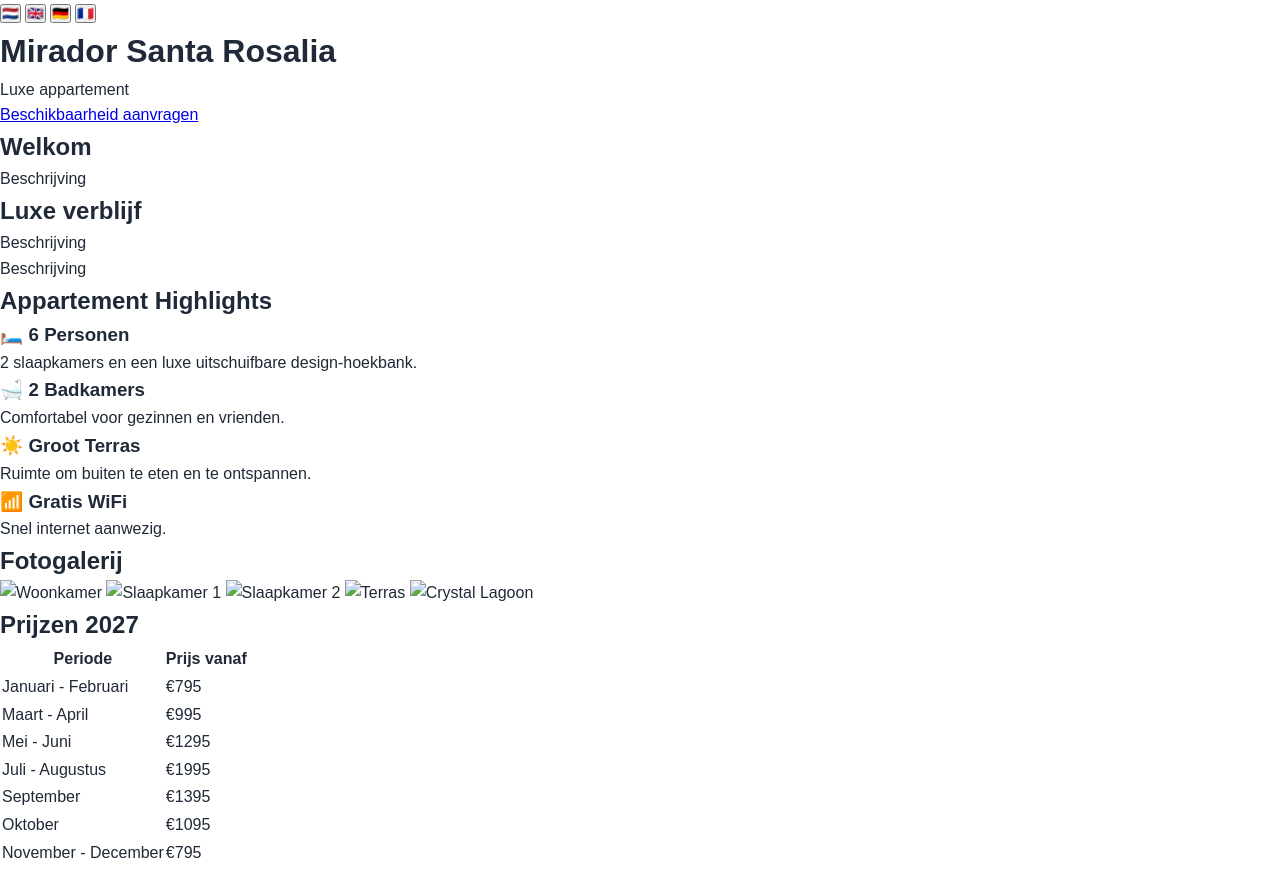
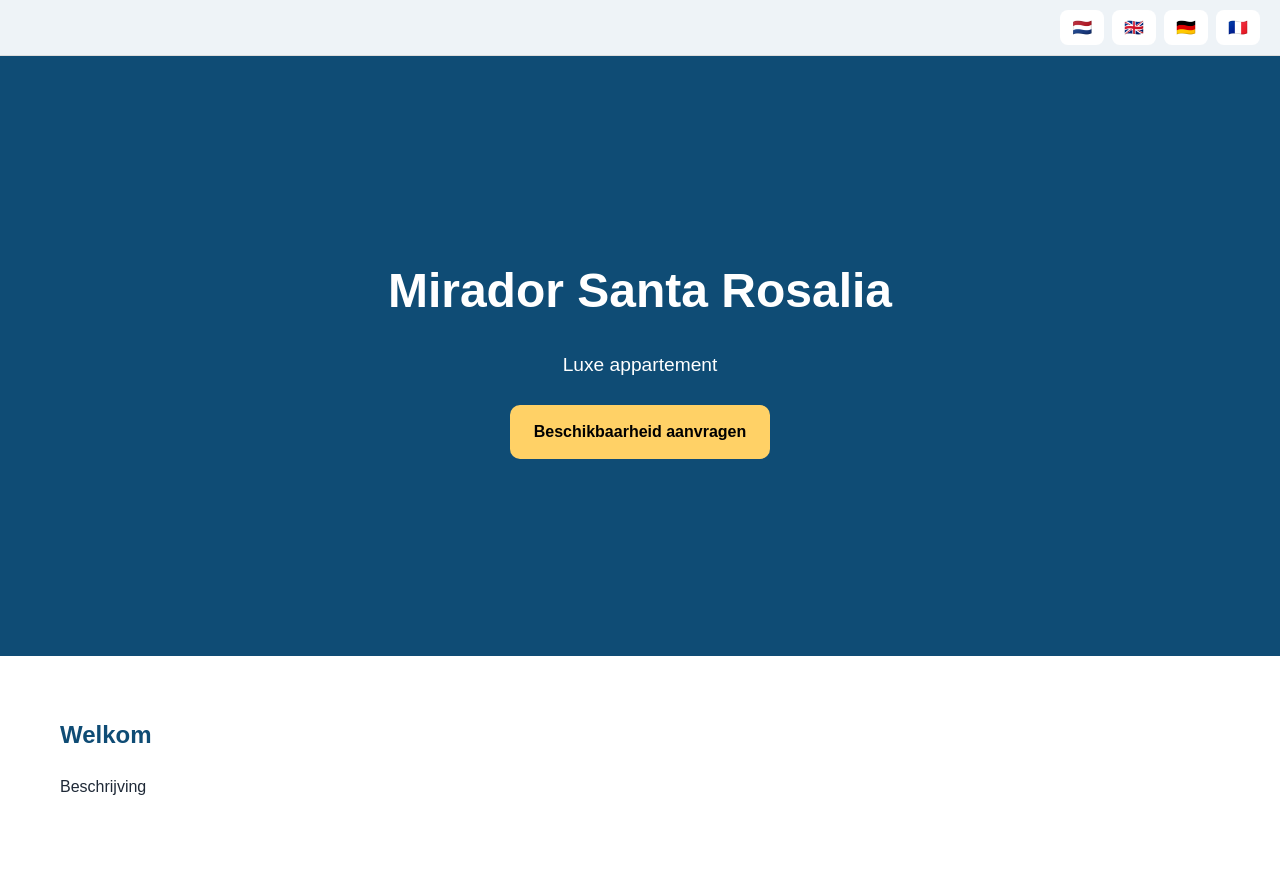
Before and after one commit to ppettenkofer-rgb/miradorsantarosalia, a plain HTML site: page index.html in a window 1280 px wide. Shown: the top 870 px of the page. Drawn offline with Linux system fonts and the light colour scheme.

Commit message:
Add styles for language bar and hero section

```diff
--- a/css/style.css
+++ b/css/style.css
@@ -22,3 +22,130 @@ body{
     color:var(--dark);
     background:white;
 }
+
+.language-bar{
+    display:flex;
+    justify-content:flex-end;
+    gap:8px;
+    padding:10px 20px;
+    background:#eef3f7;
+    border-bottom:1px solid #ddd;
+}
+
+.language-bar button{
+    border:none;
+    background:white;
+    cursor:pointer;
+    padding:8px 12px;
+    border-radius:8px;
+    font-size:16px;
+}
+
+.language-bar button:hover{
+    background:var(--secondary);
+}
+
+.hero{
+    min-height:75vh;
+    background:#0f4c75;
+    color:white;
+    display:flex;
+    align-items:center;
+    justify-content:center;
+    text-align:center;
+    padding:40px;
+}
+
+.overlay{
+    max-width:800px;
+}
+
+.hero h1{
+    font-size:3rem;
+    margin-bottom:20px;
+}
+
+.hero p{
+    font-size:1.2rem;
+    margin-bottom:25px;
+}
+
+.btn{
+    display:inline-block;
+    background:var(--secondary);
+    color:black;
+    text-decoration:none;
+    padding:14px 24px;
+    border-radius:10px;
+    font-weight:bold;
+}
+
+.container{
+    max-width:var(--max-width);
+    margin:auto;
+    padding:60px 20px;
+}
+
+.container h2{
+    color:var(--primary);
+    margin-bottom:20px;
+}
+
+.features{
+    display:grid;
+    grid-template-columns:
+    repeat(auto-fit,minmax(250px,1fr));
+    gap:20px;
+}
+
+.feature{
+    background:var(--light);
+    padding:25px;
+    border-radius:12px;
+    box-shadow:0 2px 10px rgba(0,0,0,.08);
+}
+
+.feature h3{
+    color:var(--primary);
+    margin-bottom:10px;
+}
+
+.gallery{
+    display:grid;
+    grid-template-columns:
+    repeat(auto-fit,minmax(250px,1fr));
+    gap:15px;
+}
+
+.gallery img{
+    width:100%;
+    height:250px;
+    object-fit:cover;
+    border-radius:10px;
+}
+
+table{
+    width:100%;
+    border-collapse:collapse;
+}
+
+th{
+    background:var(--primary);
+    color:white;
+}
+
+th,
+td{
+    border:1px solid #ddd;
+    padding:12px;
+}
+
+.faq h3{
+    margin-top:25px;
+    color:var(--primary);
+}
+
+form{
+    display:flex;
+    flex-direction:column;
+    gap:15px;
```
